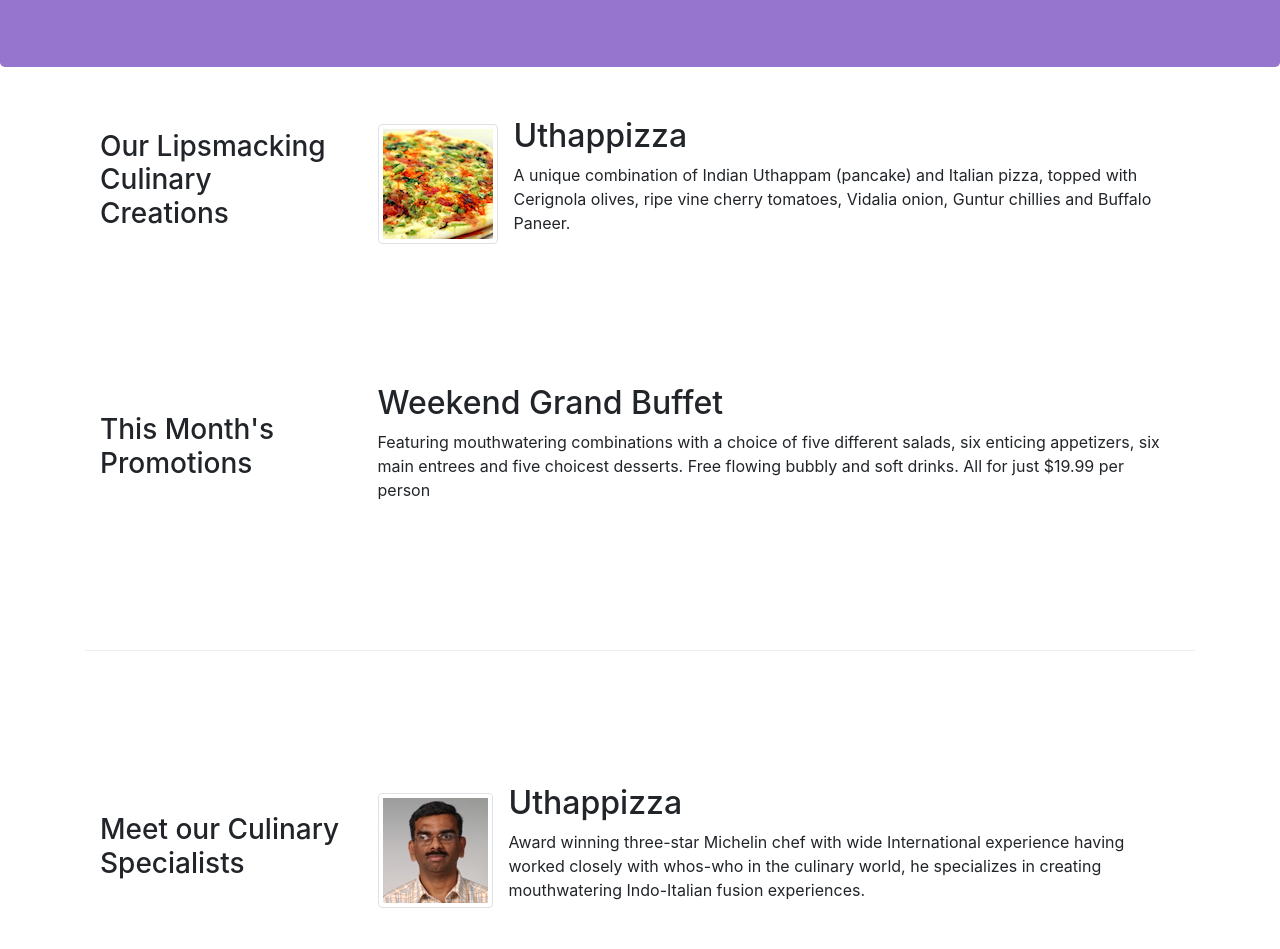
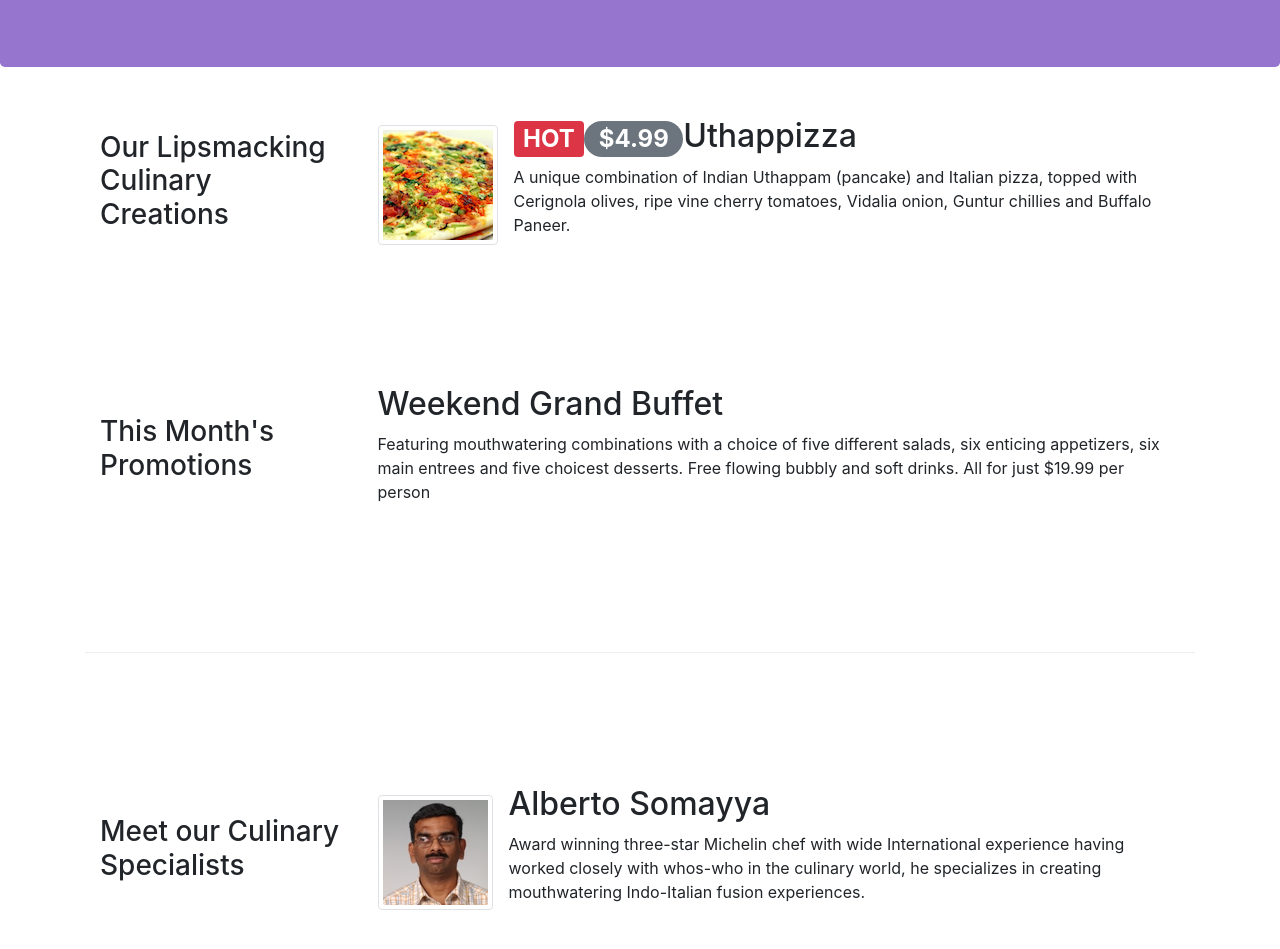
Before and after one commit to HamzaHaimeur19/Bootstrap4, a website: page index.html in a window 1280 px wide. Shown: the part 217-1166 px from the top of the page. Drawn offline with nearby package versions, Linux system fonts and the light colour scheme.

Commit message:
alering users

```diff
--- a/index.html
+++ b/index.html
@@ -62,7 +62,7 @@
                 <div class="media">
                     <img class="d-flex mr-3 img-thumbnail align-self-center" src="img/uthappizza.png" alt="Uthappizza">
                     <div class="media-body">
-                        <h2 class="mt-0">Uthappizza</h2>
+                        <h2 class="mt-0"><span class="badge badge-danger">HOT</span><span class="badge badge-pill badge-secondary">$4.99</span>Uthappizza</h2>
                         <p class="d-none d-sm-block">A unique combination of Indian Uthappam (pancake) and
                             Italian pizza, topped with Cerignola olives, ripe vine
                             cherry tomatoes, Vidalia onion, Guntur chillies and
@@ -94,7 +94,7 @@
                     <div class="media">
                         <img class="d-flex mr-3 img-thumbnail align-self-center" src="img/alberto.png" alt="Alberto Somayya">
                         <div class="media-body">
-                            <h2 class="mt-0">Uthappizza</h2>
+                            <h2 class="mt-0">Alberto Somayya</h2>
                             <p class="d-none d-sm-block">Award winning three-star Michelin chef with wide
                                 International experience having worked closely with
                                 whos-who in the culinary world, he specializes in
```
